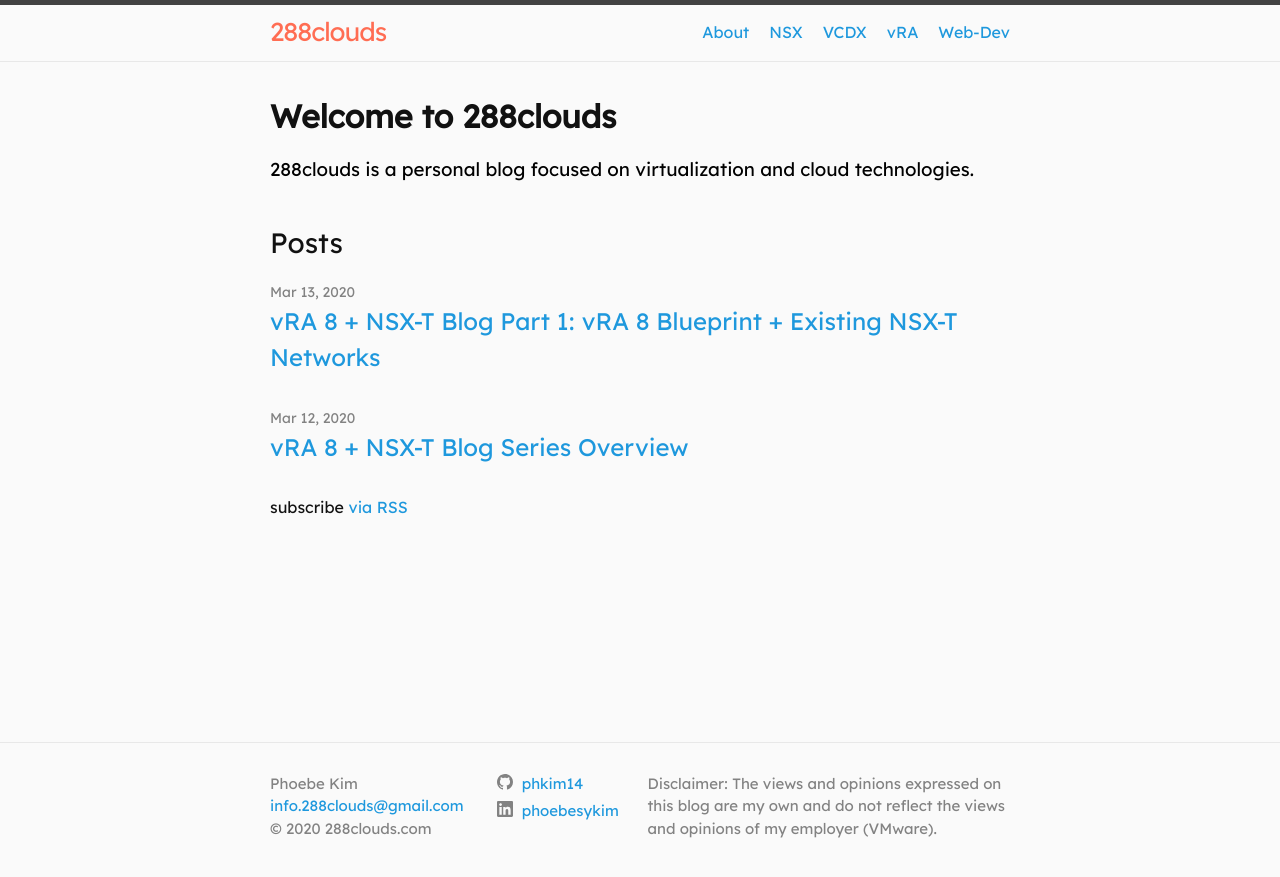
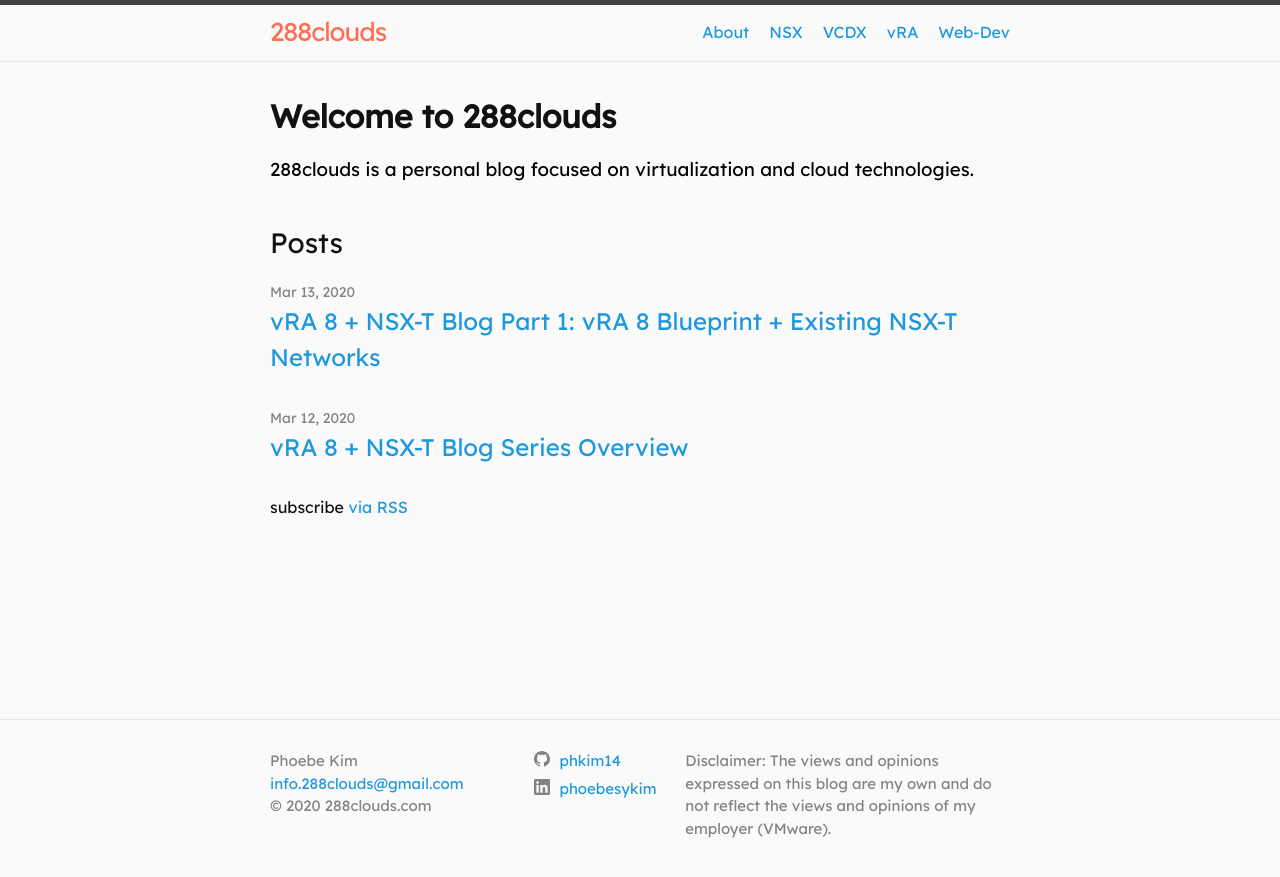
Before and after one commit to phkim14/288clouds, a Jekyll site: the page built from index.markdown, in a window 1280 px wide. Shown: the top 877 px of the page. Built offline with Jekyll 4.4.1, drawn with Linux system fonts in a browser that asks for light colours.

Commit message:
fix footer spacing

```diff
--- a/_sass/minima/_layout.scss
+++ b/_sass/minima/_layout.scss
@@ -146,8 +146,8 @@
 }
 
 .footer-col-1 {
-  width: -webkit-calc(30% - (#{$spacing-unit} / 2));
-  width:         calc(30% - (#{$spacing-unit} / 2));
+  width: -webkit-calc(35% - (#{$spacing-unit} / 2));
+  width:         calc(35% - (#{$spacing-unit} / 2));
 }
 
 .footer-col-2 {
@@ -156,8 +156,8 @@
 }
 
 .footer-col-3 {
-  width: -webkit-calc(50% - (#{$spacing-unit} / 2));
-  width:         calc(50% - (#{$spacing-unit} / 2));
+  width: -webkit-calc(45% - (#{$spacing-unit} / 2));
+  width:         calc(45% - (#{$spacing-unit} / 2));
 }
 
 @include media-query($on-laptop) {
```
